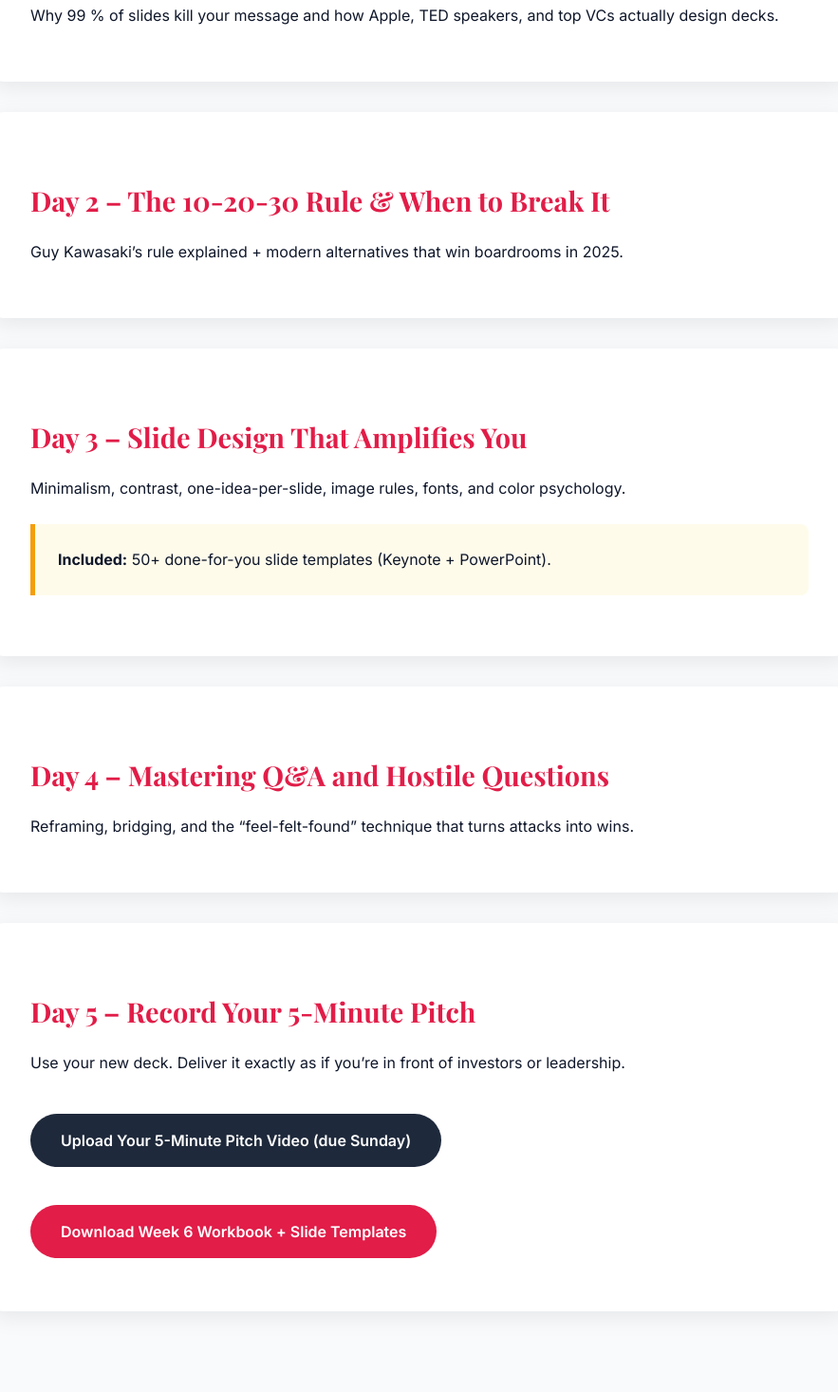
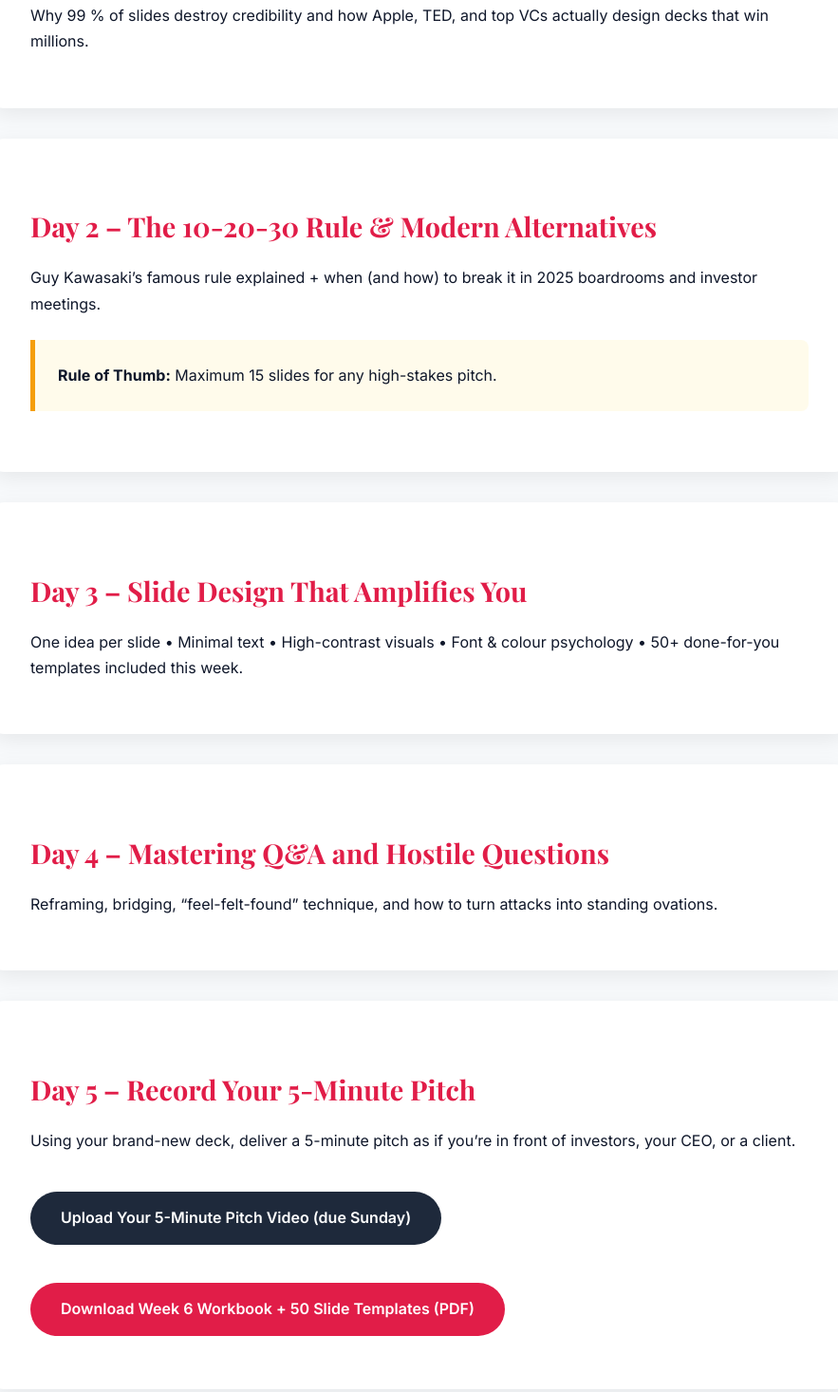
Before and after one commit to gbemigaakinde/Communication-Course, a plain HTML site: page portal/week-06.html in a window 1280 px wide. Shown: the part 431-1897 px from the top of the page at 95% size, without its empty margins (198-1081 px from the left). Before the commit the page ends 1844 px from the top, so only its background shows below. Drawn offline with nearby package versions, Linux system fonts and the light colour scheme.

Commit message:
Refactor week-06.html for clarity and consistency

```diff
--- a/portal/week-06.html
+++ b/portal/week-06.html
@@ -1,7 +1,9 @@
-<!-- ========================= WEEK 06 ========================= -->
+<!-- ==================== WEEK 06 ==================== -->
 <!-- Save as: week-06.html -->
 <!DOCTYPE html>
-<html lang="en"><head><meta charset="UTF-8"><meta name="viewport" content="width=device-width, initial-scale=1">
+<html lang="en">
+<head>
+<meta charset="UTF-8"><meta name="viewport" content="width=device-width, initial-scale=1">
 <title>Week 6 – Powerful Presentations & Deck Design | Veritone Elite</title>
 <link href="https://fonts.googleapis.com/css2?family=Inter:wght@400;600;700&family=Playfair+Display:wght@700&display=swap" rel="stylesheet">
 <style>
@@ -14,27 +16,43 @@
   .dl,.ul{display:inline-block;background:#e11d48;color:white;padding:.9rem 2rem;border-radius:50px;margin:1.5rem 1rem 1rem 0;text-decoration:none;font-weight:600;}
   .ul{background:#1e293b;}
   .note{background:#fffbeb;padding:1.5rem;border-left:5px solid #f59e0b;border-radius:0 8px 8px 0;margin:1.5rem 0;}
-</style></head><body>
-<header><h1>Week 6 – Powerful Presentations & Deck Design</h1></header>
+</style>
+</head>
+<body>
+<header>
+  <h1>Week 6 – Powerful Presentations & Deck Design</h1>
+</header>
+
 <div class="c">
-<a class="back" href="dashboard.html">← Back to Dashboard</a>
+  <a class="back" href="dashboard.html">Back to Dashboard</a>
 
-<div class="day"><h3>Day 1 – Death by PowerPoint Autopsy</h3>
-<p>Why 99 % of slides kill your message and how Apple, TED speakers, and top VCs actually design decks.</p></div>
+  <div class="day">
+    <h3>Day 1 – Death by PowerPoint Autopsy</h3>
+    <p>Why 99 % of slides destroy credibility and how Apple, TED, and top VCs actually design decks that win millions.</p>
+  </div>
 
-<div class="day"><h3>Day 2 – The 10-20-30 Rule & When to Break It</h3>
-<p>Guy Kawasaki’s rule explained + modern alternatives that win boardrooms in 2025.</p></div>
+  <div class="day">
+    <h3>Day 2 – The 10-20-30 Rule & Modern Alternatives</h3>
+    <p>Guy Kawasaki’s famous rule explained + when (and how) to break it in 2025 boardrooms and investor meetings.</p>
+    <div class="note"><strong>Rule of Thumb:</strong> Maximum 15 slides for any high-stakes pitch.</div>
+  </div>
 
-<div class="day"><h3>Day 3 – Slide Design That Amplifies You</h3>
-<p>Minimalism, contrast, one-idea-per-slide, image rules, fonts, and color psychology.</p>
-<div class="note"><strong>Included:</strong> 50+ done-for-you slide templates (Keynote + PowerPoint).</div></div>
+  <div class="day">
+    <h3>Day 3 – Slide Design That Amplifies You</h3>
+    <p>One idea per slide • Minimal text • High-contrast visuals • Font & colour psychology • 50+ done-for-you templates included this week.</p>
+  </div>
 
-<div class="day"><h3>Day 4 – Mastering Q&A and Hostile Questions</h3>
-<p>Reframing, bridging, and the “feel-felt-found” technique that turns attacks into wins.</p></div>
+  <div class="day">
+    <h3>Day 4 – Mastering Q&A and Hostile Questions</h3>
+    <p>Reframing, bridging, “feel-felt-found” technique, and how to turn attacks into standing ovations.</p>
+  </div>
 
-<div class="day"><h3>Day 5 – Record Your 5-Minute Pitch</h3>
-<p>Use your new deck. Deliver it exactly as if you’re in front of investors or leadership.</p>
-<a class="ul" href="https://forms.gle/YOUR-WEEK6-UPLOAD-LINK" target="_blank">Upload Your 5-Minute Pitch Video (due Sunday)</a>
-<a class="dl" href="workbooks/week06.pdf" download>Download Week 6 Workbook + Slide Templates</a>
+  <div class="day">
+    <h3>Day 5 – Record Your 5-Minute Pitch</h3>
+    <p>Using your brand-new deck, deliver a 5-minute pitch as if you’re in front of investors, your CEO, or a client.</p>
+    <a class="ul" href="https://forms.gle/YOUR-WEEK6-UPLOAD-LINK" target="_blank">Upload Your 5-Minute Pitch Video (due Sunday)</a>
+    <a class="dl" href="workbooks/week06.pdf" download>Download Week 6 Workbook + 50 Slide Templates (PDF)</a>
+  </div>
 </div>
-</div></body></html>
+</body>
+</html>
```
